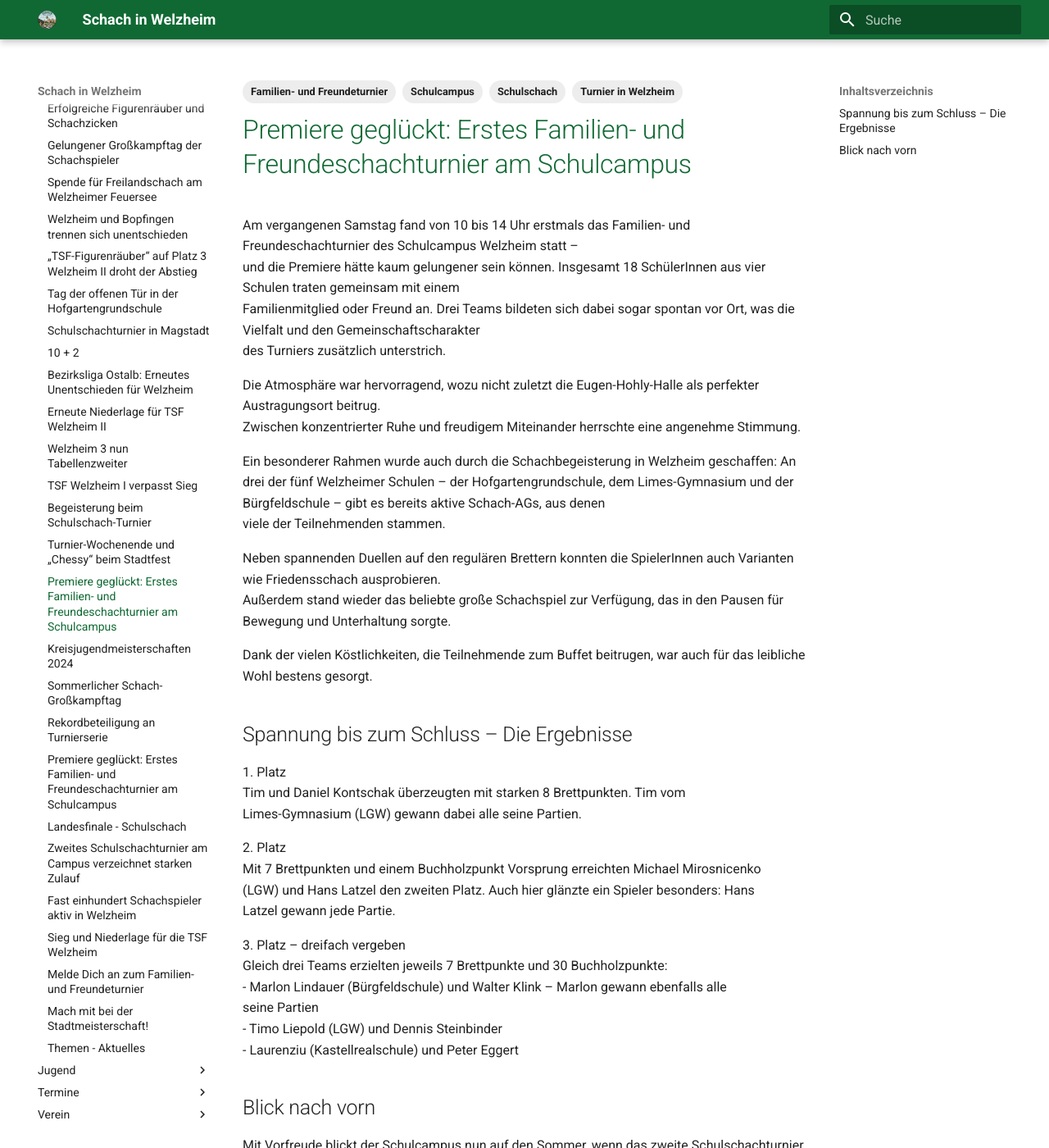
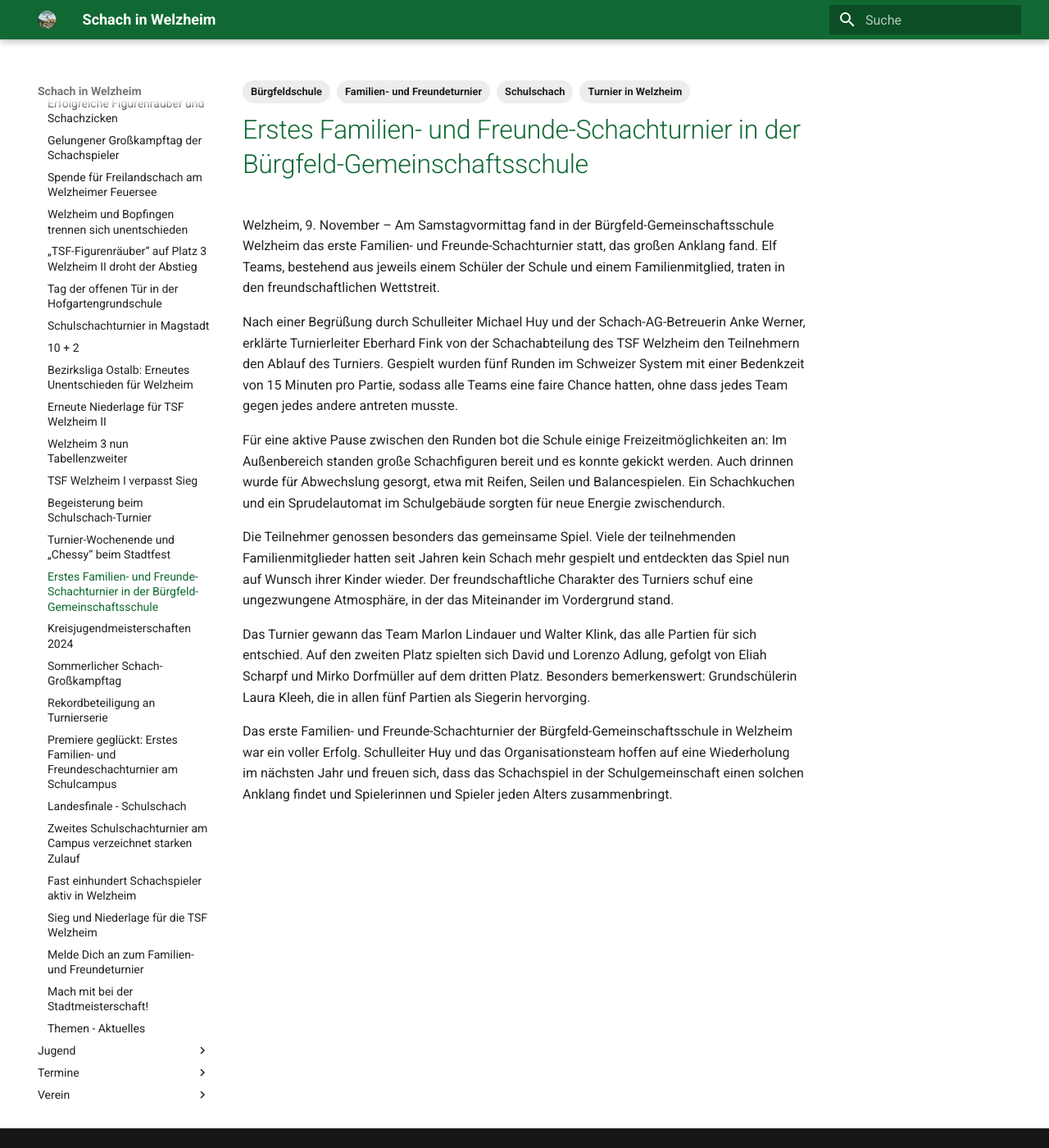
Before and after one commit to schachwelzheim/schachwelzheim, an MkDocs documentation site: the page built from docs/aktuelles/2024-11-09.md, in a window 1280 px wide and 1400 px high. Shown: the whole window at 82% size. Built offline with MkDocs 1.6.1 and Material for MkDocs 9.7.7, drawn with Linux system fonts in a browser that asks for light colours; some of the changed text lies outside the part shown.

Commit message:
Update Bericht über das Schachturnier in Bürgfeldschule
Das erste Familien- und Freunde-Schachturnier der Bürgfeld-Gemeinschaftsschule in Welzheim fand großen Anklang und brachte Schüler und Familien zusammen. Die Veranstaltung war ein voller Erfolg und wird für das nächste Jahr angestrebt.

```diff
--- a/docs/aktuelles/2024-11-09.md
+++ b/docs/aktuelles/2024-11-09.md
@@ -2,56 +2,20 @@
 tags:
   - Schulschach
   - Turnier in Welzheim
-  - Schulcampus
+  - Bürgfeldschule
   - Familien- und Freundeturnier
 ---
 
-# Premiere geglückt: Erstes Familien- und Freundeschachturnier am Schulcampus
+# Erstes Familien- und Freunde-Schachturnier in der Bürgfeld-Gemeinschaftsschule
 
-Am vergangenen Samstag fand von 10 bis 14 Uhr erstmals das Familien- und Freundeschachturnier des Schulcampus Welzheim statt –
-und die Premiere hätte kaum gelungener sein können. Insgesamt 18 SchülerInnen aus vier Schulen traten gemeinsam mit einem
-Familienmitglied oder Freund an. Drei Teams bildeten sich dabei sogar spontan vor Ort, was die Vielfalt und den Gemeinschaftscharakter
-des Turniers zusätzlich unterstrich.
+Welzheim, 9. November – Am Samstagvormittag fand in der Bürgfeld-Gemeinschaftsschule Welzheim das erste Familien- und Freunde-Schachturnier statt, das großen Anklang fand. Elf Teams, bestehend aus jeweils einem Schüler der Schule und einem Familienmitglied, traten in den freundschaftlichen Wettstreit.
 
-Die Atmosphäre war hervorragend, wozu nicht zuletzt die Eugen-Hohly-Halle als perfekter Austragungsort beitrug.
-Zwischen konzentrierter Ruhe und freudigem Miteinander herrschte eine angenehme Stimmung.
+Nach einer Begrüßung durch Schulleiter Michael Huy und der Schach-AG-Betreuerin Anke Werner, erklärte Turnierleiter Eberhard Fink von der Schachabteilung des TSF Welzheim den Teilnehmern den Ablauf des Turniers. Gespielt wurden fünf Runden im Schweizer System mit einer Bedenkzeit von 15 Minuten pro Partie, sodass alle Teams eine faire Chance hatten, ohne dass jedes Team gegen jedes andere antreten musste.
 
-Ein besonderer Rahmen wurde auch durch die Schachbegeisterung in Welzheim geschaffen: An drei der fünf Welzheimer Schulen – der Hofgartengrundschule, dem Limes-Gymnasium und der Bürgfeldschule – gibt es bereits aktive Schach-AGs, aus denen
-viele der Teilnehmenden stammen.
+Für eine aktive Pause zwischen den Runden bot die Schule einige Freizeitmöglichkeiten an: Im Außenbereich standen große Schachfiguren bereit und es konnte gekickt werden. Auch drinnen wurde für Abwechslung gesorgt, etwa mit Reifen, Seilen und Balancespielen. Ein Schachkuchen und ein Sprudelautomat im Schulgebäude sorgten für neue Energie zwischendurch.
 
-Neben spannenden Duellen auf den regulären Brettern konnten die SpielerInnen auch Varianten wie Friedensschach ausprobieren.
-Außerdem stand wieder das beliebte große Schachspiel zur Verfügung, das in den Pausen für Bewegung und Unterhaltung sorgte.
+Die Teilnehmer genossen besonders das gemeinsame Spiel. Viele der teilnehmenden Familienmitglieder hatten seit Jahren kein Schach mehr gespielt und entdeckten das Spiel nun auf Wunsch ihrer Kinder wieder. Der freundschaftliche Charakter des Turniers schuf eine ungezwungene Atmosphäre, in der das Miteinander im Vordergrund stand.
 
-Dank der vielen Köstlichkeiten, die Teilnehmende zum Buffet beitrugen, war auch für das leibliche Wohl bestens gesorgt.
+Das Turnier gewann das Team Marlon Lindauer und Walter Klink, das alle Partien für sich entschied. Auf den zweiten Platz spielten sich David und Lorenzo Adlung, gefolgt von Eliah Scharpf und Mirko Dorfmüller auf dem dritten Platz. Besonders bemerkenswert: Grundschülerin Laura Kleeh, die in allen fünf Partien als Siegerin hervorging.
 
-## Spannung bis zum Schluss – Die Ergebnisse
-
-1\. Platz
-Tim und Daniel Kontschak überzeugten mit starken 8 Brettpunkten. Tim vom
-Limes-Gymnasium (LGW) gewann dabei alle seine Partien.
-
-2\. Platz
-Mit 7 Brettpunkten und einem Buchholzpunkt Vorsprung erreichten Michael Mirosnicenko
-(LGW) und Hans Latzel den zweiten Platz. Auch hier glänzte ein Spieler besonders: Hans
-Latzel gewann jede Partie.
-
-3\. Platz – dreifach vergeben
-Gleich drei Teams erzielten jeweils 7 Brettpunkte und 30 Buchholzpunkte:
-\- Marlon Lindauer (Bürgfeldschule) und Walter Klink – Marlon gewann ebenfalls alle
-seine Partien
-\- Timo Liepold (LGW) und Dennis Steinbinder
-\- Laurenziu (Kastellrealschule) und Peter Eggert
-
-## Blick nach vorn
-
-Mit Vorfreude blickt der Schulcampus nun auf den Sommer, wenn das zweite Schulschachturnier stattfinden wird.
-Viele der jungen Talente werden dann bestimmt wieder ans Brett zurückkehren – und vielleicht neue Gesichter mitbringen,
-die durch dieses gelungene Event Interesse am Schach entwickelt haben.
-
-Wer darüber hinaus weiterspielen oder seine Fähigkeiten vertiefen möchte, kann dies auch außerhalb der Schule tun:
-Die Abteilung Schach der TSF Welzheim bietet am Dienstagnachmittag ein offenes „Schach für alle“ an –
-für alle Interessierten zum Vorbeikommen, Mitspielen und Dazulernen in der TSF Geschäftsstelle in der Burgstraße 39.
-
-Abschließend lässt sich sagen: Die Premiere hat eindrucksvoll gezeigt, wie bereichernd ein solches Turnier für die
-Schulgemeinschaft und das lokale Miteinander sein kann. Einherzlicher Dank gilt allen Teilnehmenden, Unterstützenden
-und Helfenden, die zu diesem schönen Tag beigetragen haben
+Das erste Familien- und Freunde-Schachturnier der Bürgfeld-Gemeinschaftsschule in Welzheim war ein voller Erfolg. Schulleiter Huy und das Organisationsteam hoffen auf eine Wiederholung im nächsten Jahr und freuen sich, dass das Schachspiel in der Schulgemeinschaft einen solchen Anklang findet und Spielerinnen und Spieler jeden Alters zusammenbringt.
```
